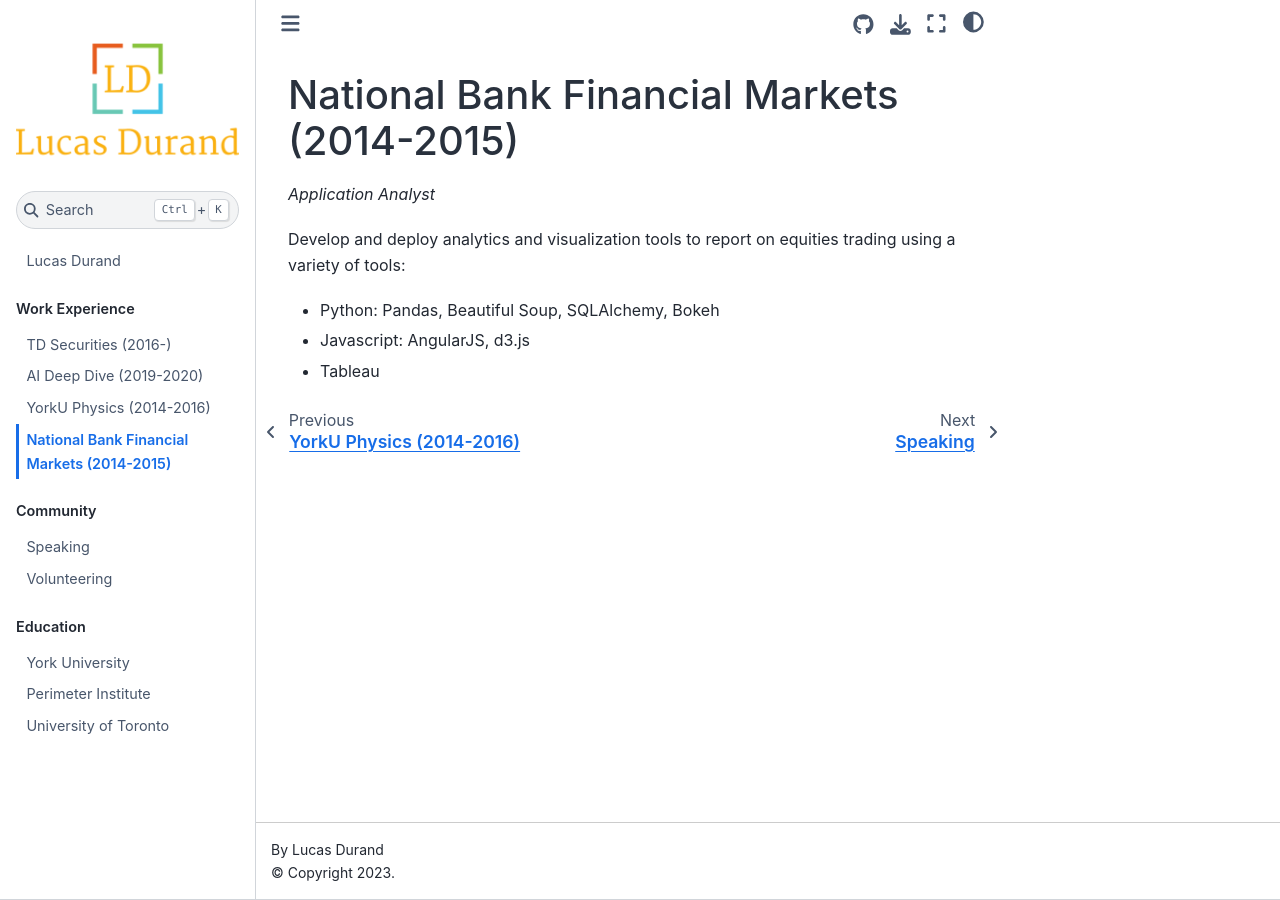
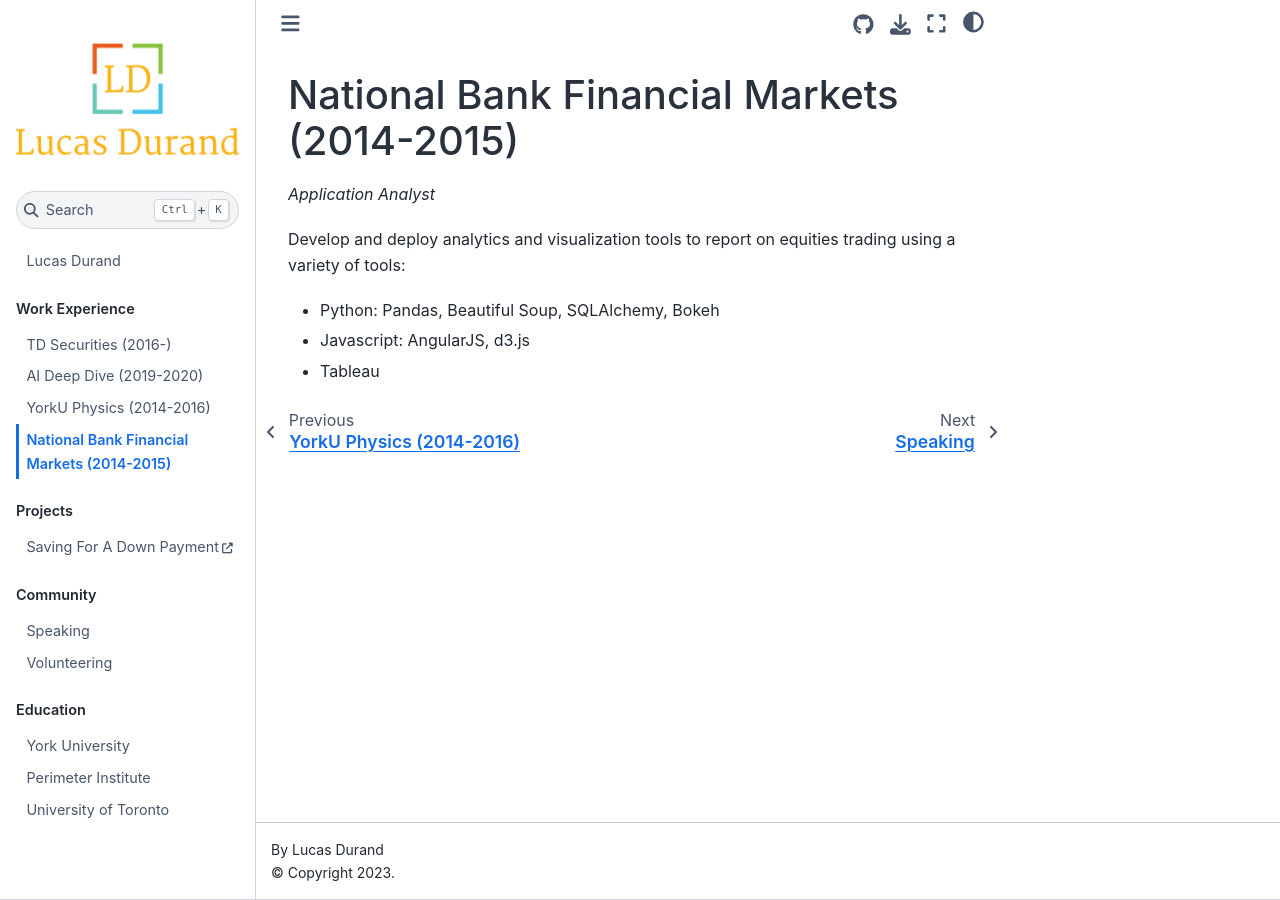
Before and after one commit to lucasdurand/lucasdurand, a Jupyter Book: the page built from nbfm.md, in a window 1280 px wide. Built offline with Jupyter Book 1.0.4 settings and Sphinx 7.4.7 and the Sphinx Book theme 1.1.4, drawn with Linux system fonts in a browser that asks for light colours; nearby versions of some CDN libraries; pages that are not in the unit, such as notebooks, are missing from menus; comment, search, counter and statistics services are not loaded.

Commit message:
Include savings application in projects

```diff
--- a/_toc.yml
+++ b/_toc.yml
@@ -13,6 +13,8 @@
   - caption: Projects
     chapters:
     - file: languages
+    - url: http://futuremoney.herokuapp.com/
+      title: Saving For A Down Payment
   - caption: Community
     chapters:
     - file: speaking
```
